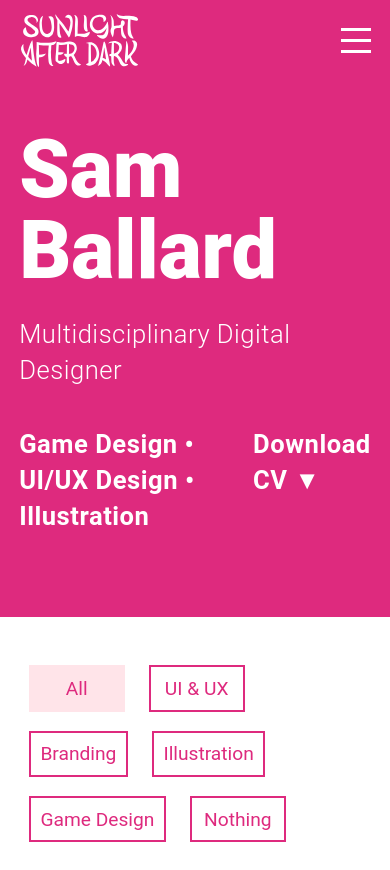
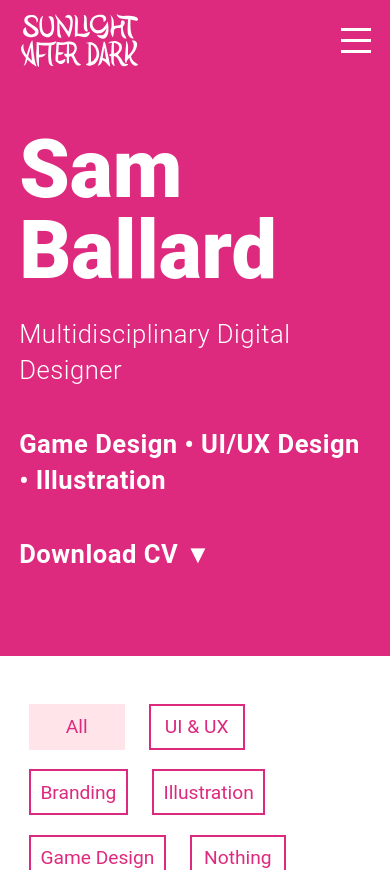
Before and after one commit to BaronBlackmore/SunlightAfterDark, a Jekyll site: the page built from portfolio.html, in a window 390 px wide. Shown: the top 870 px of the page. Built offline with Jekyll 4.4.1, drawn with Linux system fonts in a browser that asks for light colours; grey boxes are pictures that could not be loaded.

Commit message:
cv mobile

```diff
--- a/css/main.css
+++ b/css/main.css
@@ -371,6 +371,11 @@
 }
 .portfolio-intro h5,h1{
 	color: white;
+}
+
+.portfolio-about{
+	 display:flex;
+	 justify-content: space-between;
 }
 
 
@@ -1129,6 +1134,9 @@ a img:hover{
 		padding-right: 1em;
 	}
 
+	.portfolio-about{
+		flex-direction: column;
+	}
 
 }
 
--- a/portfolio.html
+++ b/portfolio.html
@@ -24,9 +24,9 @@ layout: default
 	<div class="portfolio-column">
 		<h1>Sam Ballard</h1>
 		<h5>Multidisciplinary digital designer</h5>
-		<div style="display:flex; justify-content: space-between;">
-		<h5 style="font-weight: 600;">Game Design •  UI/UX Design •  Illustration</h5>
-		<a href="/downloads/Sam-Ballard-CV-2021.pdf"><h5 style="font-weight: 600;">Download CV ▼</h5>
+		<div class="portfolio-about">
+			<h5 style="font-weight: 600;">Game Design •  UI/UX Design •  Illustration</h5>
+			<a href="/downloads/Sam-Ballard-CV-2021.pdf"><h5 style="font-weight: 600;">Download CV ▼</h5>
 		</a>
 		</div>
 	</div>
```
